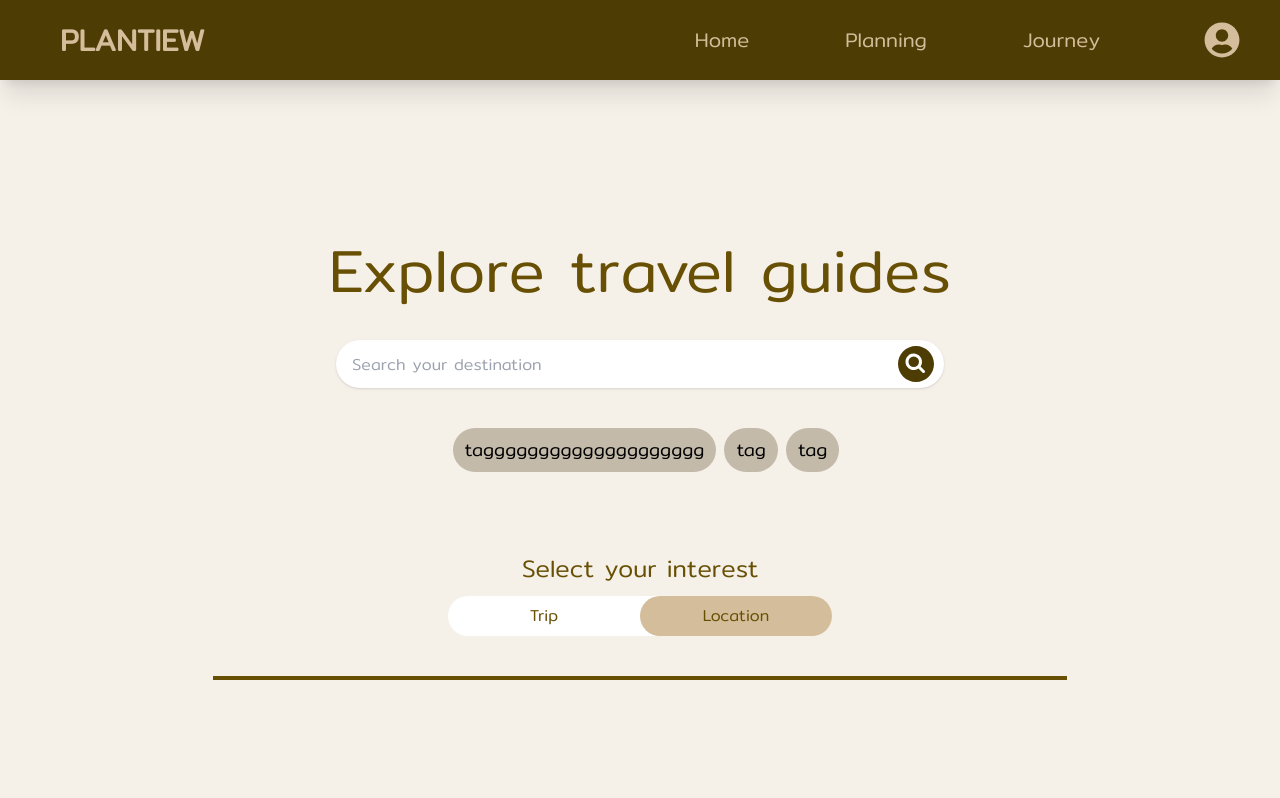
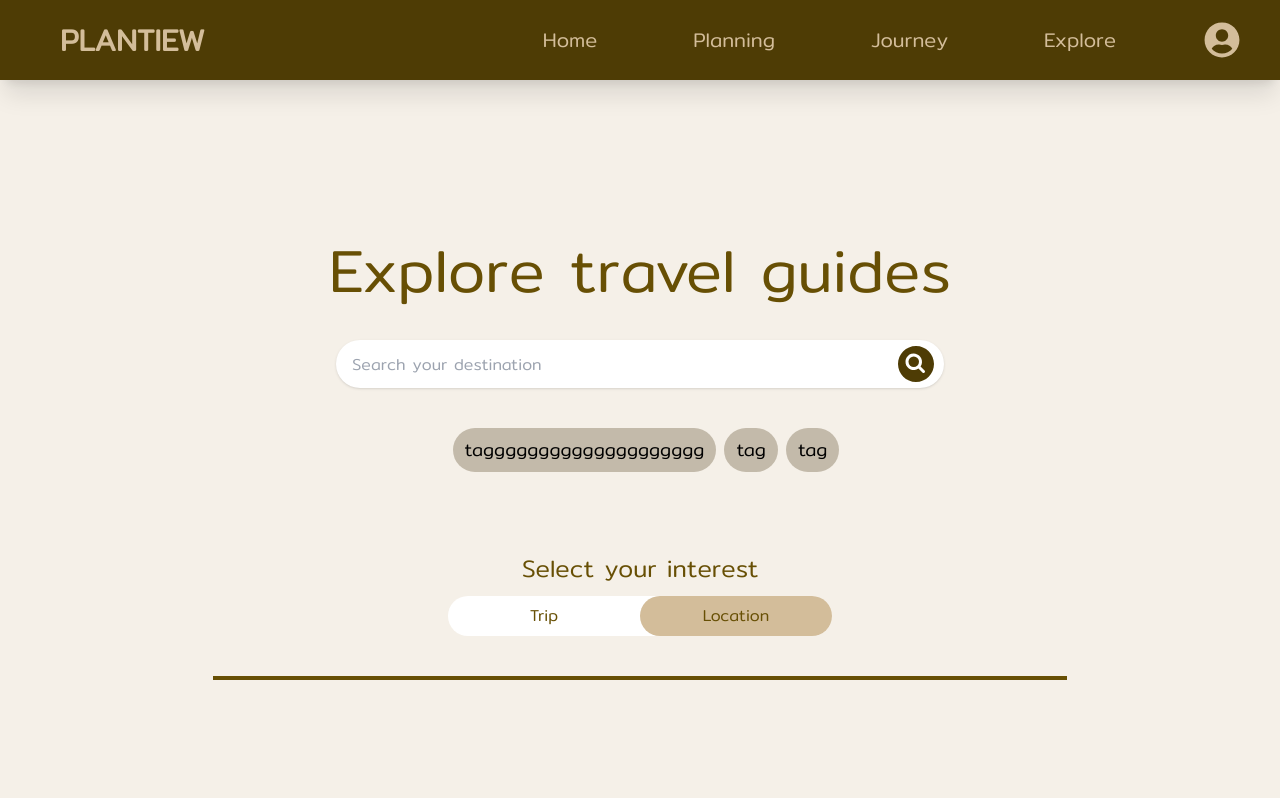
Before and after one commit to 164p/Planning-Webapp, a Next.js app in the folder my-app/: page /explore/location in a window 1280 px wide. Shown: the top 798 px of the page. Built offline with nearby package versions, Linux system fonts and the light colour scheme.

Commit message:
แก้ ทางไป Explore

```diff
--- a/my-app/app/(user)/explore/location/page.tsx
+++ b/my-app/app/(user)/explore/location/page.tsx
@@ -1,6 +1,7 @@
 import LocationCard from '@/app/components/LocationCard'
 import TypeSelector from '@/app/components/TypeSelector'
 import { IoSearchCircle } from 'react-icons/io5'
+import Link from 'next/link'
 
 export default function Home() {
     return (
@@ -30,6 +31,7 @@ export default function Home() {
             </div>
             <div className='bg-[#F5F0E8] py-10'>
                 <div className='grid grid-cols-1 sm:grid-cols-1 md:grid-cols-2 sm:px-20 md:px-20 lg:px-0 lg:grid-cols-3 gap-6 mx-auto max-w-screen-lg '>
+                    <Link href="/explore/placedetail"><LocationCard /></Link>
                     <LocationCard />
                     <LocationCard />
                     <LocationCard />
--- a/my-app/app/(user)/explore/trip/page.tsx
+++ b/my-app/app/(user)/explore/trip/page.tsx
@@ -1,6 +1,7 @@
 import TripCard from '@/app/components/TripCard'
 import TypeSelector from '@/app/components/TypeSelector'
 import { IoSearchCircle } from 'react-icons/io5'
+import Link from 'next/link'
 
 export default function Home() {
     return (
@@ -30,6 +31,7 @@ export default function Home() {
             </div>
             <div className='bg-[#F5F0E8] py-10'>
                 <div className='grid grid-cols-1 sm:grid-cols-1 md:grid-cols-2 sm:px-20 md:px-20 lg:px-0 lg:grid-cols-3 gap-6 mx-auto max-w-screen-lg '>
+                    <Link href="/explore/tripdetail"><TripCard /></Link>
                     <TripCard />
                     <TripCard />
                     <TripCard />
--- a/my-app/app/components/Navbar.tsx
+++ b/my-app/app/components/Navbar.tsx
@@ -38,6 +38,7 @@ export default function Navbar() {
                         <Link href='/' className='nl-10 text-xl mx-10 group-hover:text-[#4E3C05]'>Journey</Link>
                     </li>
                     <li className='flex hover:bg-[#F5F0E8] p-2 rounded-full group cursor-pointer hover:shadow-lg m-auto'>
+                        <Link href='/explore/trip' className='nl-10 text-xl mx-10 group-hover:text-[#4E3C05]'>Explore</Link>
                     </li>
                     </ul>
                         <Link href='/profile'><FaUserCircle className='text-4xl ml-10' /></Link>
```
